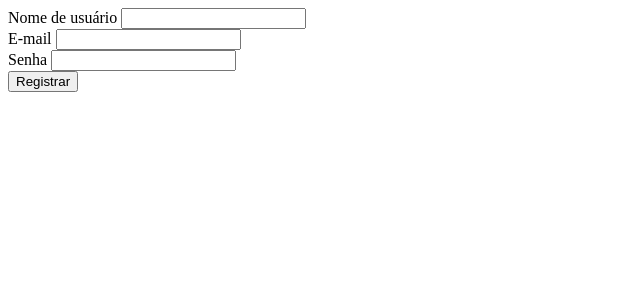
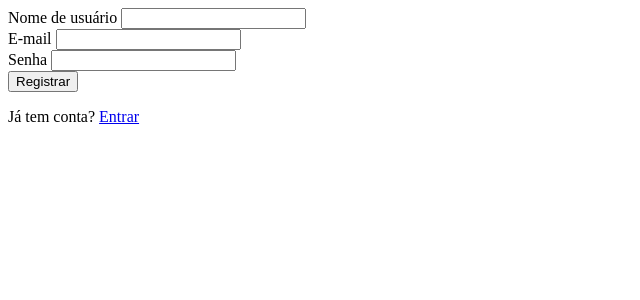
Before and after one commit to julianabbassan/ENG4021-2026-2-juliana, a Django app: page /users/ in a window 1280 px wide. Shown: the top 300 px of the page, without its empty margins (0-640 px from the left). Run offline with Django 5.2, Linux system fonts and the light colour scheme.

Commit message:
adiciona links entre login e registro
Co-Authored-By: Claude Opus 5.5 <noreply@anthropic.com>

```diff
--- a/moviesproject/moviesapp/templates/login.html
+++ b/moviesproject/moviesapp/templates/login.html
@@ -17,6 +17,7 @@
         </div>
         <input type="submit" value="Login">
     </form>
+    <p>Não tem conta? <a href="/users/">Registre-se</a></p>
     <br>
     <span style="color: red;">{{ error_message }}</span>
 </body>
--- a/moviesproject/moviesapp/templates/registro.html
+++ b/moviesproject/moviesapp/templates/registro.html
@@ -21,5 +21,6 @@
         </div>
         <input type="submit" value="Registrar">
     </form>
+    <p>Já tem conta? <a href="/users/login/">Entrar</a></p>
 </body>
 </html>
```
